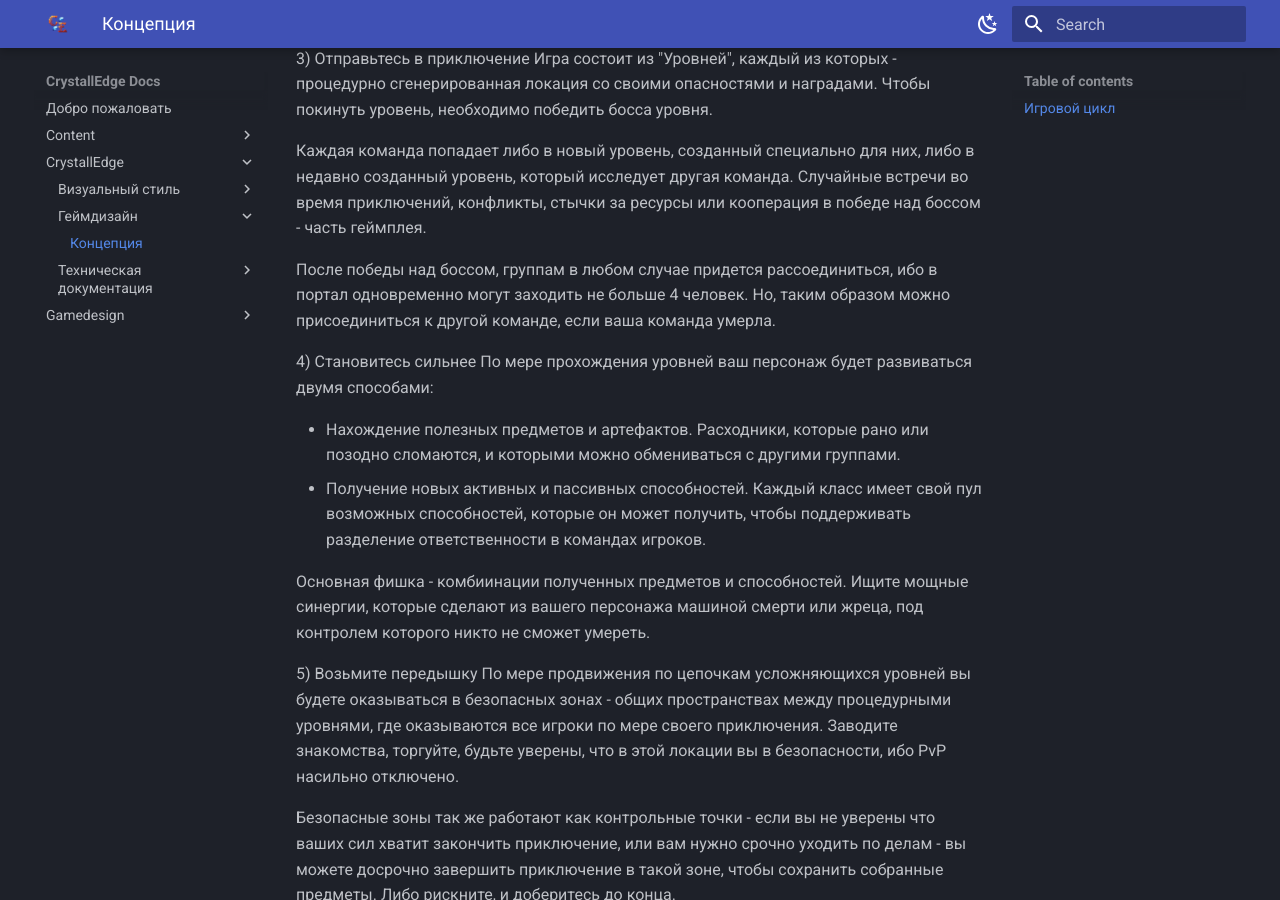
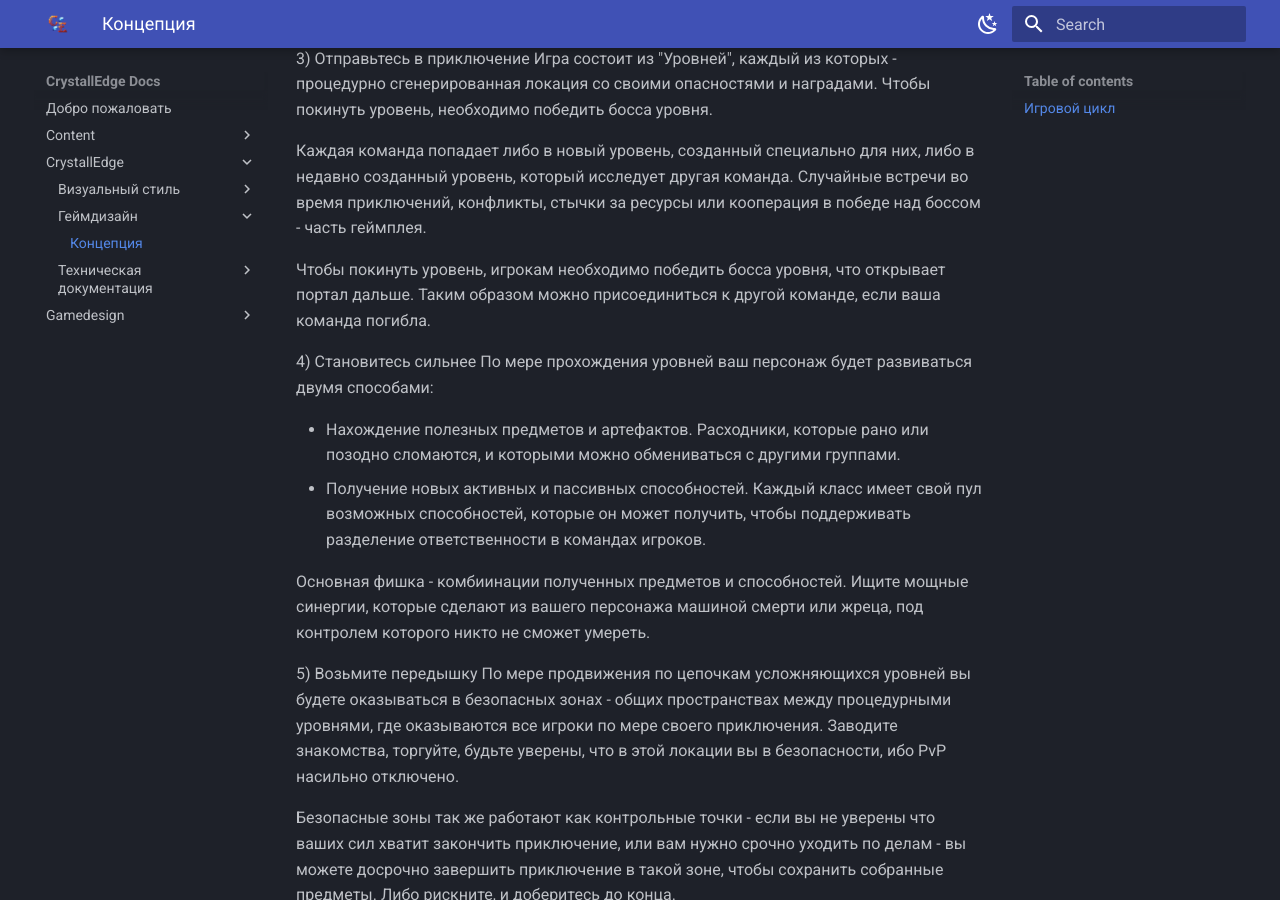
Before and after one commit to crystallpunk-14/crystallpunk-docs, an MkDocs documentation site: the page built from docs/CrystallEdge/Геймдизайн/Питч.md, in a window 1280 px wide and 900 px high, scrolled down 529 px. Built offline with MkDocs 1.6.1 and Material for MkDocs 9.7.7, drawn with Linux system fonts in a browser that asks for light colours.

Commit message:
Update Питч.md

```diff
--- a/docs/CrystallEdge/Геймдизайн/Питч.md
+++ b/docs/CrystallEdge/Геймдизайн/Питч.md
@@ -16,7 +16,7 @@ Roguelike, в котором одновременно параллельно и
 
 Каждая команда попадает либо в новый уровень, созданный специально для них, либо в недавно созданный уровень, который исследует другая команда. Случайные встречи во время приключений, конфликты, стычки за ресурсы или кооперация в победе над боссом - часть геймплея.
 
-После победы над боссом, группам в любом случае придется рассоединиться, ибо в портал одновременно могут заходить не больше 4 человек. Но, таким образом можно присоединиться к другой команде, если ваша команда умерла.
+Чтобы покинуть уровень, игрокам необходимо победить босса уровня, что открывает портал дальше. Таким образом можно присоединиться к другой команде, если ваша команда погибла.
 
 4) Становитесь сильнее
 По мере прохождения уровней ваш персонаж будет развиваться двумя способами:
```
